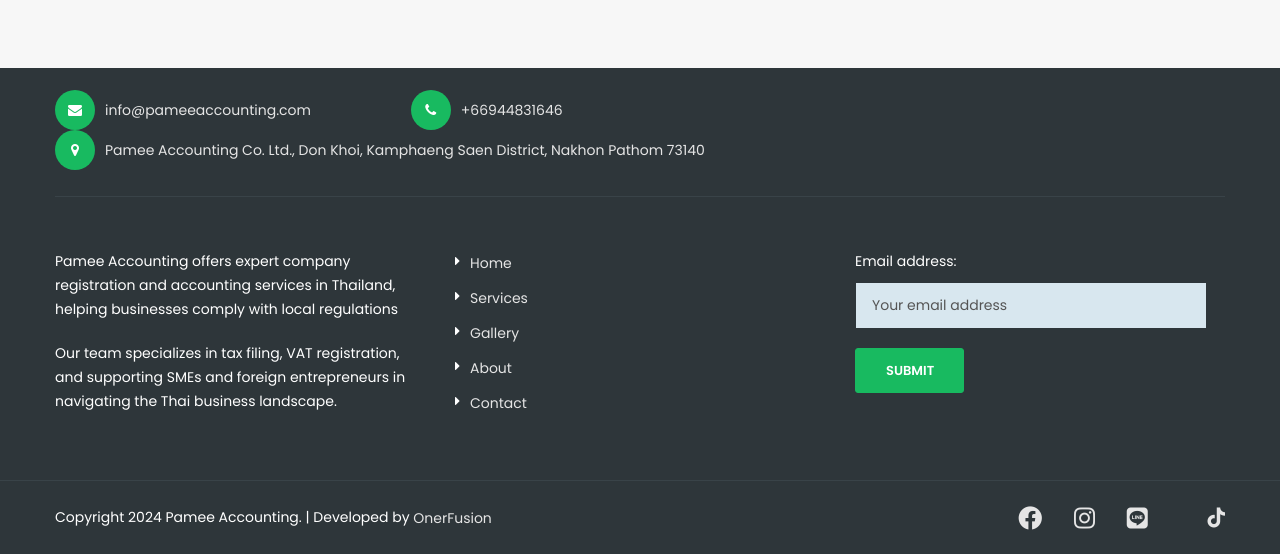
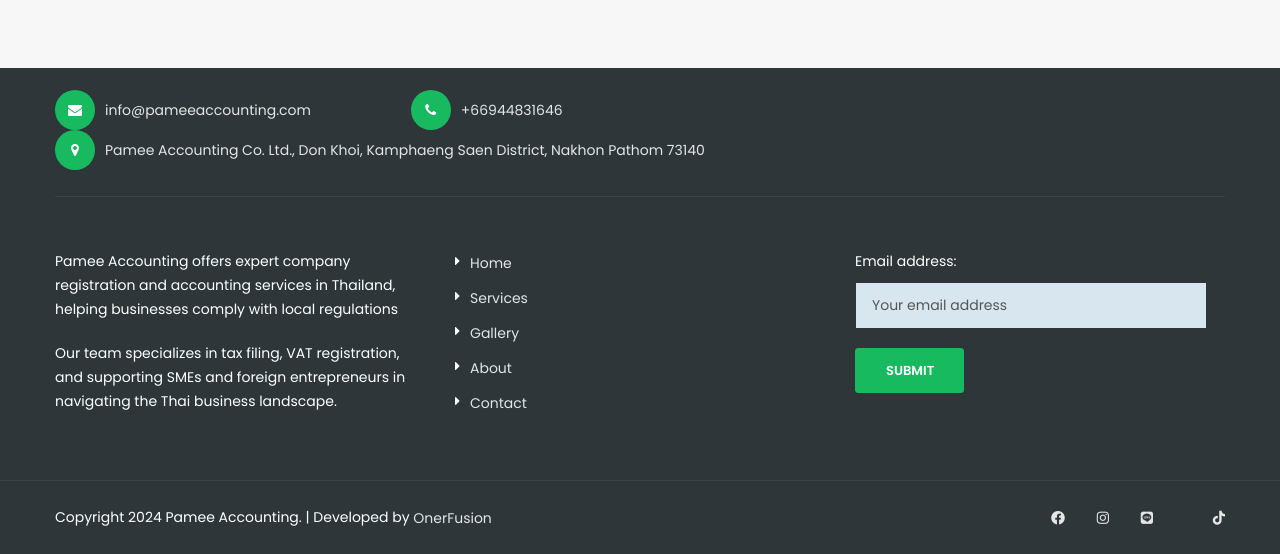
Before and after one commit to OnerFusionINC/pameeaccounting, a plain HTML site: page index.html in a window 1280 px wide. Shown: the part 2487-3041 px from the top of the page. Drawn offline with Linux system fonts and the light colour scheme; files whose address does not match are found by name.

Commit message:
Update index.html

```diff
--- a/index.html
+++ b/index.html
@@ -879,10 +879,10 @@
 								<p>Copyright 2024 Pamee Accounting. | Developed by <a href="https://www.onerfusion.com" target="_blank" title="">OnerFusion</a></p>
 							</div>
 							<ul class="menu-footer">
-								<li><a href="https://www.facebook.com/profile.php?id=61554045372599" target="_blank" class="fab fa-facebook" style='font-size:24px'></a></li>
-								<li><a href="https://www.instagram.com/pamee.accounting/" target="_blank" class="fab fa-instagram" style='font-size:24px'></a></li>
-								<li><a href="https://lin.ee/qu5ns5J" target="_blank" class="fab fa-line" style='font-size:24px'></a></li>
-								<li><a href="https://www.tiktok.com/@pamee979" target="_blank" class="fab fa-tiktok" style='font-size:20px'></a></li>
+								<li><a href="https://www.facebook.com/profile.php?id=61554045372599" target="_blank" class="fab fa-facebook"></a></li>
+								<li><a href="https://www.instagram.com/pamee.accounting/" target="_blank" class="fab fa-instagram"></a></li>
+								<li><a href="https://lin.ee/qu5ns5J" target="_blank" class="fab fa-line"></a></li>
+								<li><a href="https://www.tiktok.com/@pamee979" target="_blank" class="fab fa-tiktok"></a></li>
 							</ul><!-- /.menu-footer -->
 						</div>
 					</div>
```
